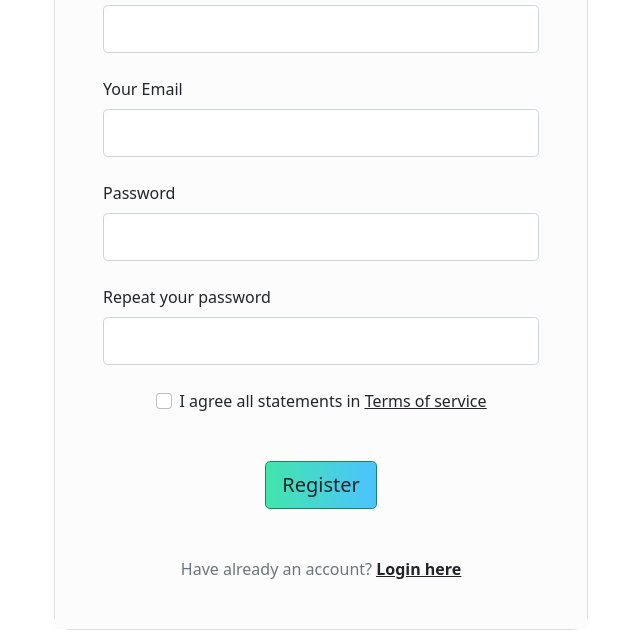
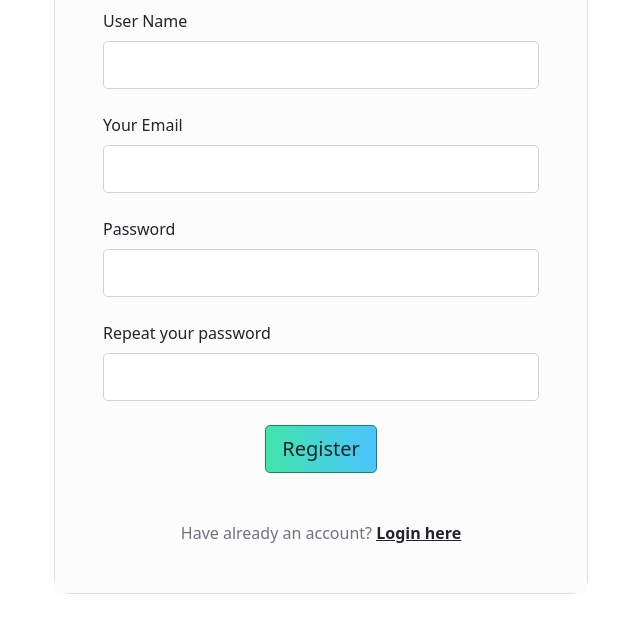
Before and after one commit to hattan19/CTFers, a plain HTML site: page SignUp.html in a window 1280 px wide. Shown: the part 702-1336 px from the top of the page, without its empty margins (319-959 px from the left). Drawn offline with nearby package versions, Linux system fonts and the light colour scheme.

Commit message:
removed the condition agreement checkbox

```diff
--- a/SignUp.html
+++ b/SignUp.html
@@ -92,12 +92,6 @@
                       <input type="password" id="form3Example4cdg" class="form-control form-control-lg" />
                     </div>
 
-                    <div class="form-check d-flex justify-content-center mb-5">
-                      <input class="form-check-input me-2" type="checkbox" value="" id="form2Example3cg" />
-                      <label class="form-check-label" for="form2Example3g">
-                        I agree all statements in <a href="#!" class="text-body"><u>Terms of service</u></a>
-                      </label>
-                    </div>
 
                     <div class="d-flex justify-content-center">
                       <button type="button"
```
